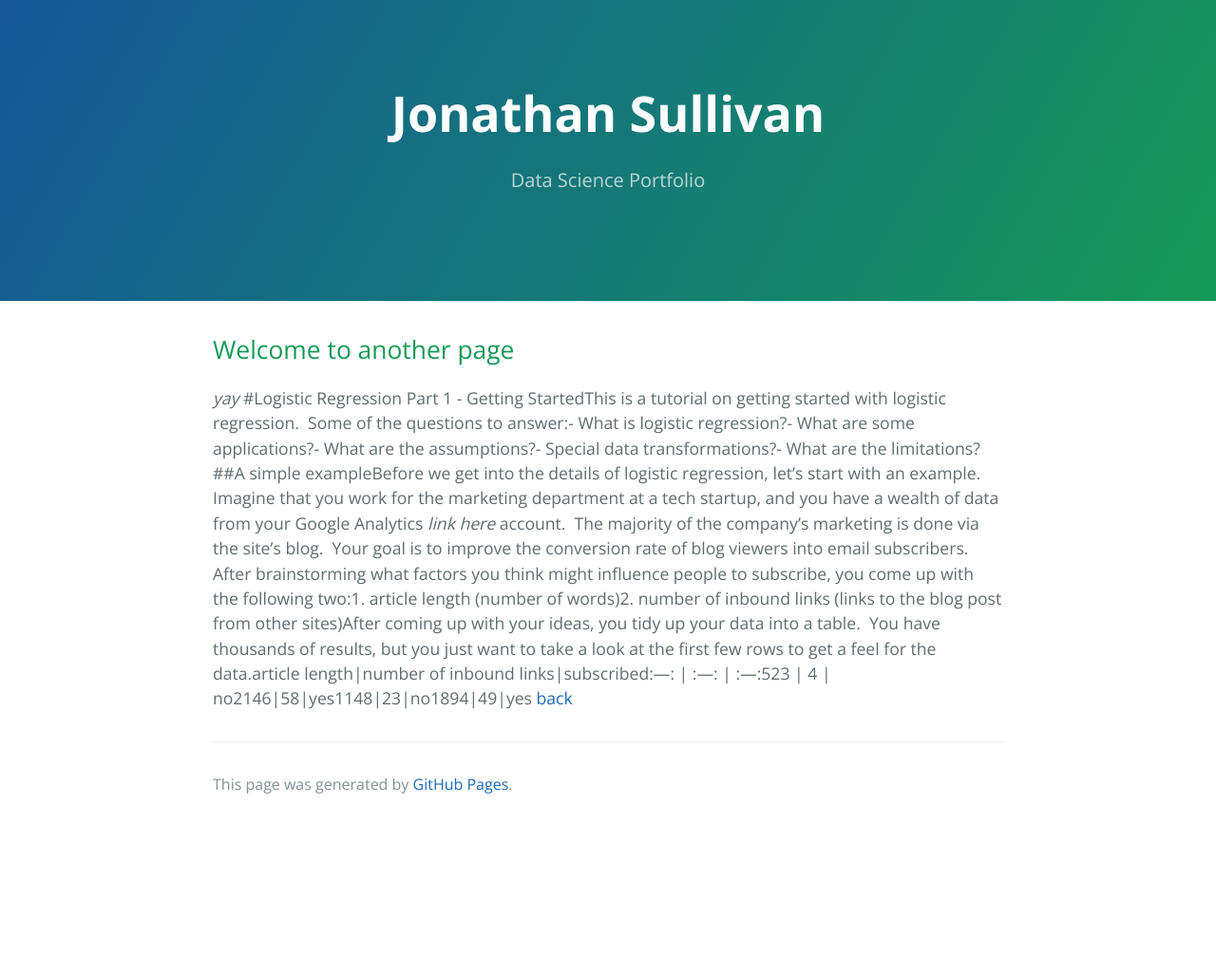
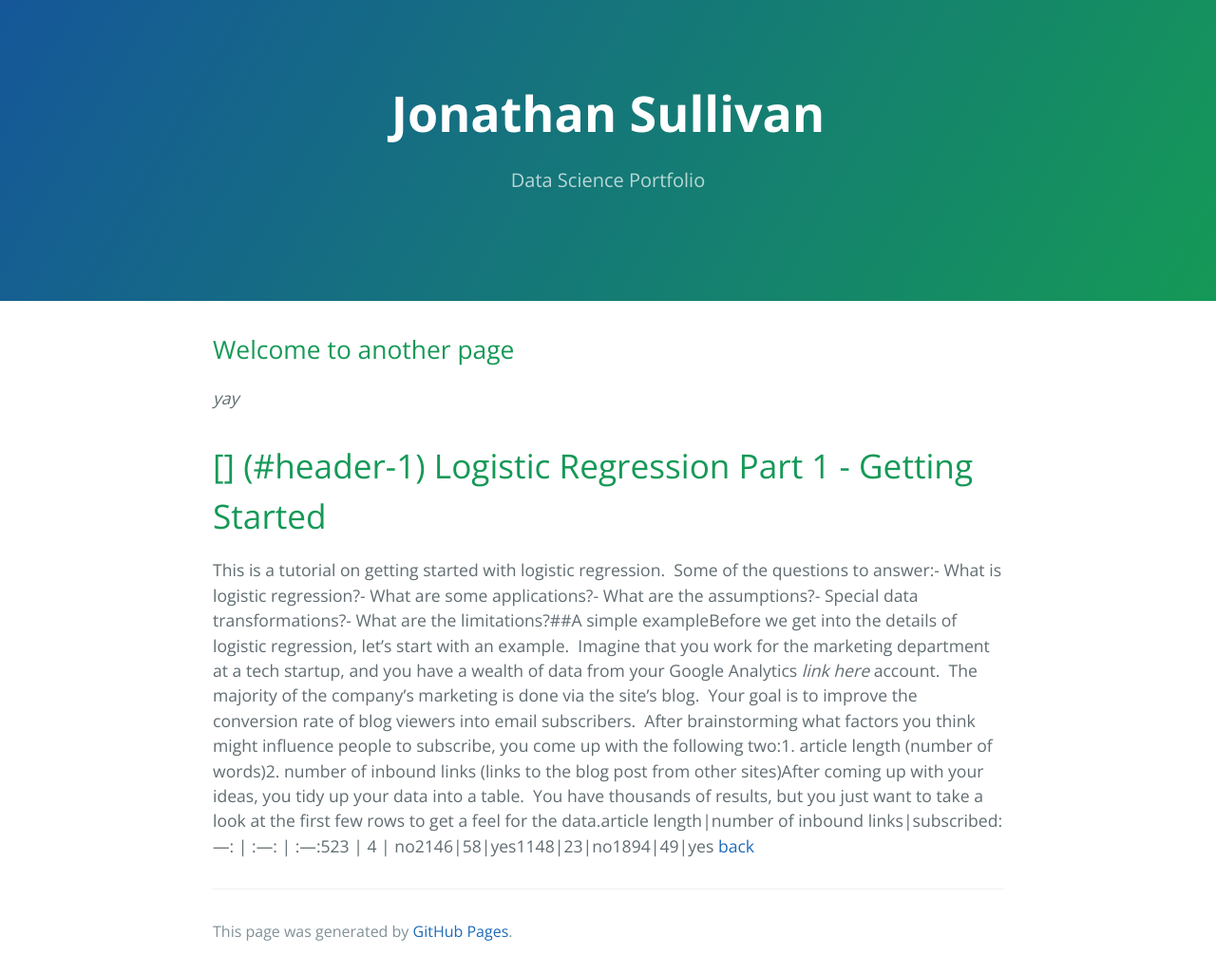
Before and after one commit to jtsulliv/jtsulliv.github.io, a Jekyll site: the page built from another-page.md, in a window 1280 px wide. Shown: the whole page at 95% size. Built offline with Jekyll 4.4.1, drawn with Linux system fonts in a browser that asks for light colours; our own code applies the rules of GitHub Pages for plain Markdown files; before the commit the page ends 900 px from its top, so only the background shows below that.

Commit message:
Update another-page.md

```diff
--- a/another-page.md
+++ b/another-page.md
@@ -5,5 +5,7 @@
 ## Welcome to another page
 
 _yay_
-#Logistic Regression Part 1 - Getting StartedThis is a tutorial on getting started with logistic regression.  Some of the questions to answer:- What is logistic regression?- What are some applications?- What are the assumptions?- Special data transformations?- What are the limitations?##A simple exampleBefore we get into the details of logistic regression, let's start with an example.  Imagine that you work for the marketing department at a tech startup, and you have a wealth of data from your Google Analytics *link here* account.  The majority of the company's marketing is done via the site's blog.  Your goal is to improve the conversion rate of blog viewers into email subscribers.  After brainstorming what factors you think might influence people to subscribe, you come up with the following two:1. article length (number of words)2. number of inbound links (links to the blog post from other sites)After coming up with your ideas, you tidy up your data into a table.  You have thousands of results, but you just want to take a look at the first few rows to get a feel for the data.article length|number of inbound links|subscribed:---: | :---: | :---:523 | 4 | no2146|58|yes1148|23|no1894|49|yes
+# [] (#header-1) Logistic Regression Part 1 - Getting Started
+
+This is a tutorial on getting started with logistic regression.  Some of the questions to answer:- What is logistic regression?- What are some applications?- What are the assumptions?- Special data transformations?- What are the limitations?##A simple exampleBefore we get into the details of logistic regression, let's start with an example.  Imagine that you work for the marketing department at a tech startup, and you have a wealth of data from your Google Analytics *link here* account.  The majority of the company's marketing is done via the site's blog.  Your goal is to improve the conversion rate of blog viewers into email subscribers.  After brainstorming what factors you think might influence people to subscribe, you come up with the following two:1. article length (number of words)2. number of inbound links (links to the blog post from other sites)After coming up with your ideas, you tidy up your data into a table.  You have thousands of results, but you just want to take a look at the first few rows to get a feel for the data.article length|number of inbound links|subscribed:---: | :---: | :---:523 | 4 | no2146|58|yes1148|23|no1894|49|yes
 [back](./)
```
